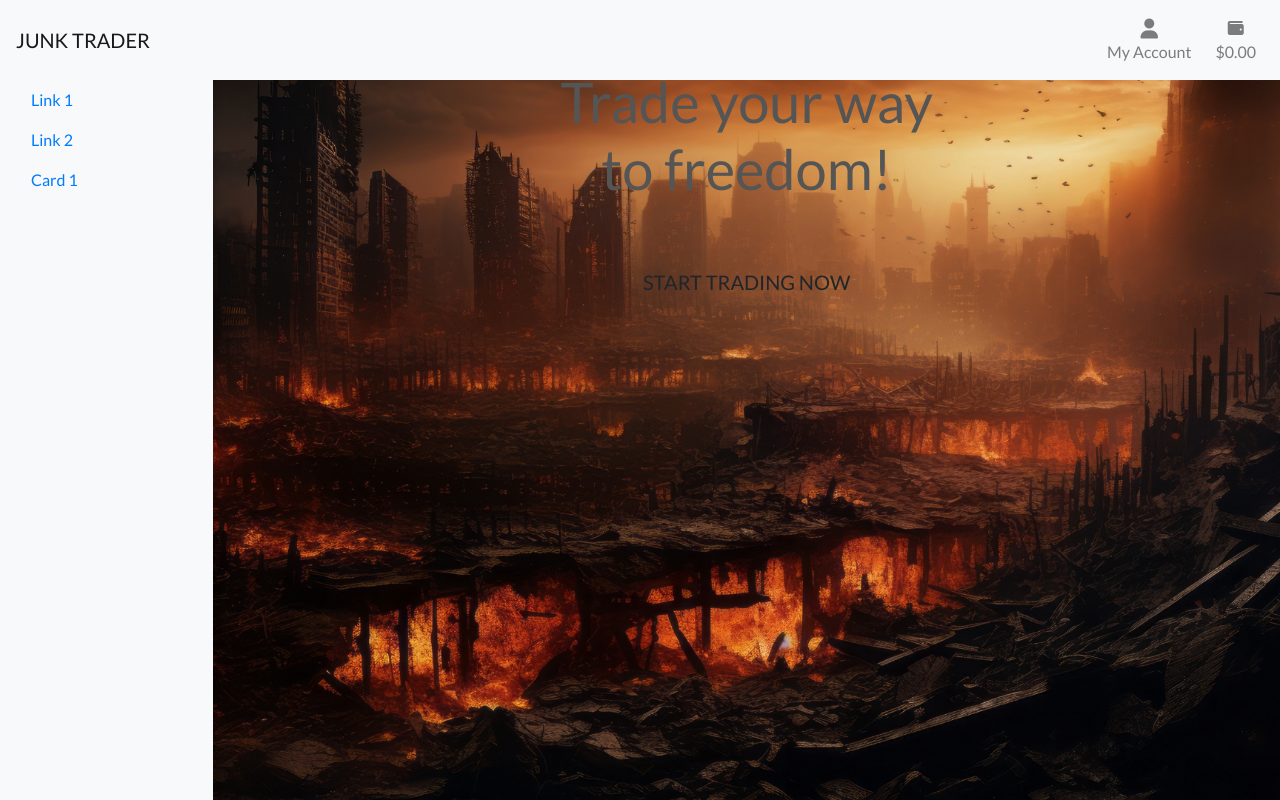
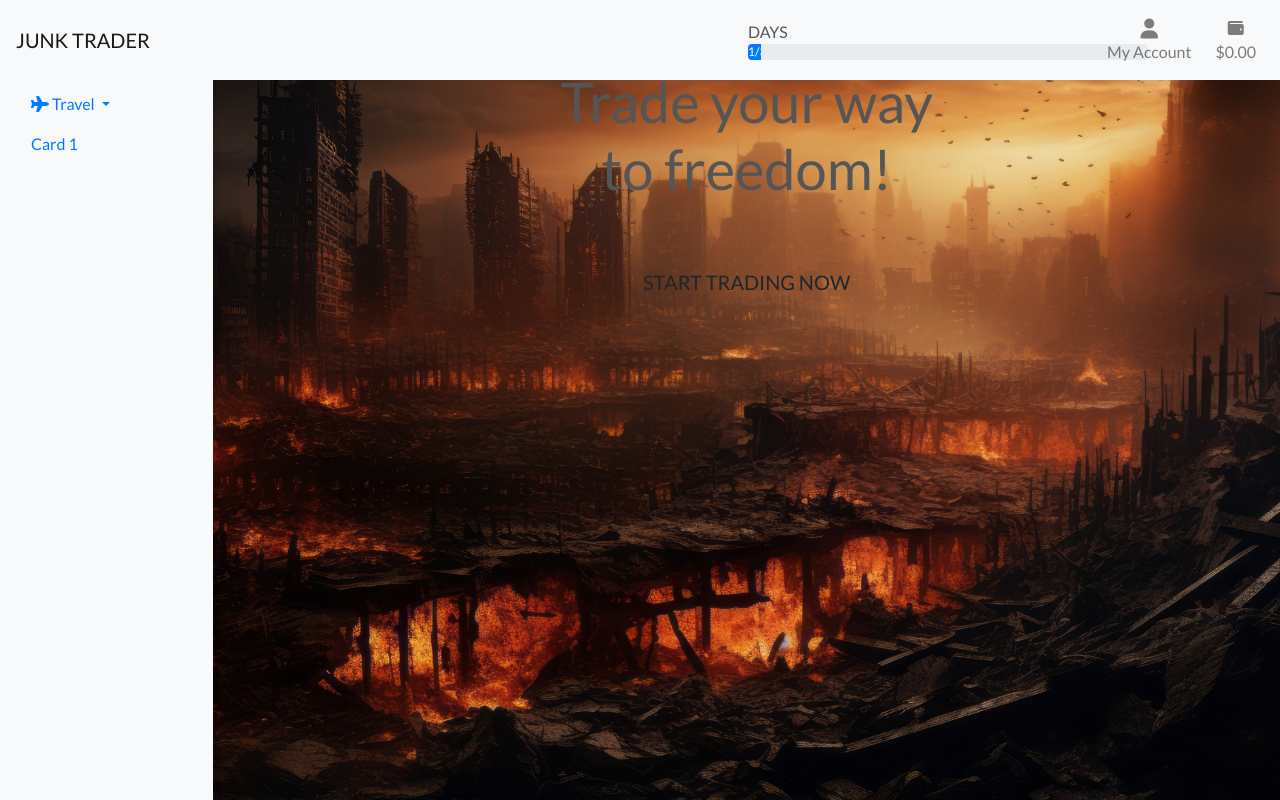
Before and after one commit to Hayespace/junk_trader, a Django app: page / in a window 1280 px wide. Run offline with Django 5.2, Linux system fonts and the light colour scheme; some libraries are stand-ins or nearby versions.

Commit message:
Add progress bar for days

```diff
--- a/static/css/base.css
+++ b/static/css/base.css
@@ -50,6 +50,10 @@ main {
     display: none;
 }
 
+.nav-pad {
+    padding-top: 5%;
+}
+
 /* Media Queries */
 @media (min-width: 1200px) {
     .container {
--- a/templates/base.html
+++ b/templates/base.html
@@ -43,7 +43,19 @@
                 aria-controls="navbarNav" aria-expanded="false" aria-label="Toggle navigation">
             <span class="navbar-toggler-icon"></span>
     </button>
+
+
+
+
         <div class="collapse navbar-collapse justify-content-end" id="navbarNav">
+
+            <div class="col-12 col-lg-4 my-auto py-1 py-lg-0">
+                DAYS
+                            <div class="progress" style="width: 400px;">
+                                <div class="progress-bar" role="progressbar" style="width: 3.33%;" aria-valuenow="3.33" aria-valuemin="1" aria-valuemax="30">1/30 Days</div>
+                            </div>
+             </div>
+
             <ul class="navbar-nav">
                 <!-- Header Icons -->
                 <li class="list-inline-item dropdown">
@@ -84,25 +96,25 @@
         </div>
     </nav>
 
-    <!-- Page Content -->
-    <div class="container-fluid">
-        <div class="row">
+    <!-- Flex container for sidebar and main content -->
+    <div class="d-flex flex-column flex-md-row">
 
         <!-- Sidebar -->
-<nav class="col-md-3 col-lg-2 d-md-block bg-light sidebar">
+        <nav class="col-md-3 col-lg-2 d-md-block bg-light sidebar nav-pad">
             <div class="sidebar-sticky">
                 <ul class="nav flex-column">
-            <li class="nav-item">
-                <a class="nav-link active" href="#">Home</a>
+                    <!-- Travel Dropdown -->
+                    <li class="nav-item dropdown">
+                        <a class="nav-link dropdown-toggle" href="#" id="travelDropdown" role="button" data-toggle="dropdown" aria-haspopup="true" aria-expanded="false">
+                            <i class="fa-solid fa-plane"></i> Travel
+                        </a>
+                        <div class="dropdown-menu" aria-labelledby="travelDropdown">
+                            <!-- Location Links -->
+                            <a class="dropdown-item" href="#location1">Location 1</a>
+                            <a class="dropdown-item" href="#location2">Location 2</a>
+                            <!-- Add more location links as needed -->
+                        </div>
                     </li>
-            <li class="nav-item">
-                <a class="nav-link" href="#">Link 1</a>
-            </li>
-            <li class="nav-item">
-                <a class="nav-link" href="#">Link 2</a>
-            </li>
-            <!-- Add more sidebar links as needed -->
-
                     <!-- Cards with Modals -->
                     <li class="nav-item">
                         <a class="nav-link" href="#" data-toggle="modal" data-target="#modal1">
@@ -135,6 +147,7 @@
                     <!-- Add more modals as needed -->
                 </ul>
             </div>
+
 </nav>
 
 
@@ -166,7 +179,7 @@
                 <a href="#" class="text-black">
                     <div class="text-center">
                         <div><i class="fa-solid fa-shop"></i></div>
-                        <p class="my-0">Shop</p>
+                        <p class="my-0">Upgrades</p>
                     </div>
                 </a>
                 <!-- Add more toolbar items as needed -->
```
Lines whose indentation alone changed are shown as unchanged.
